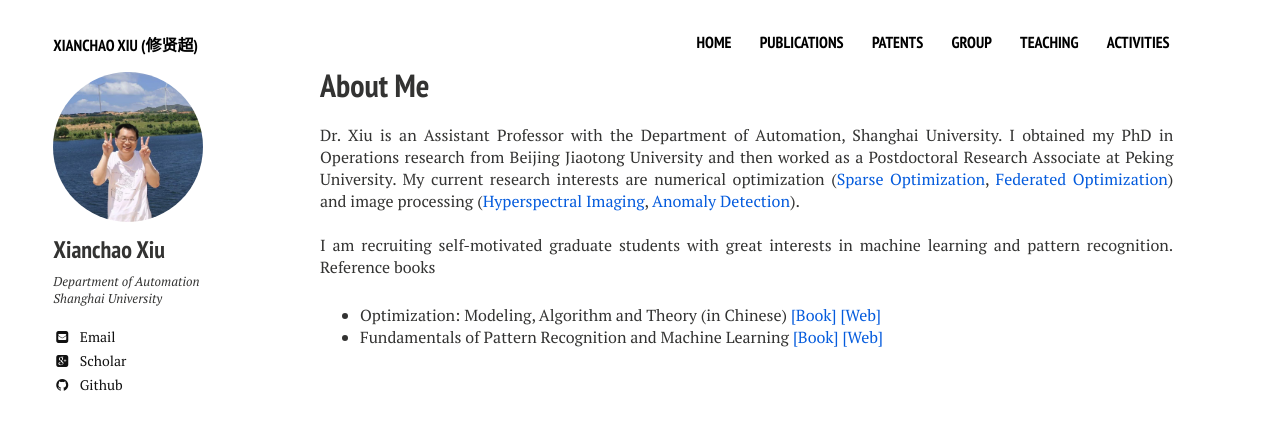
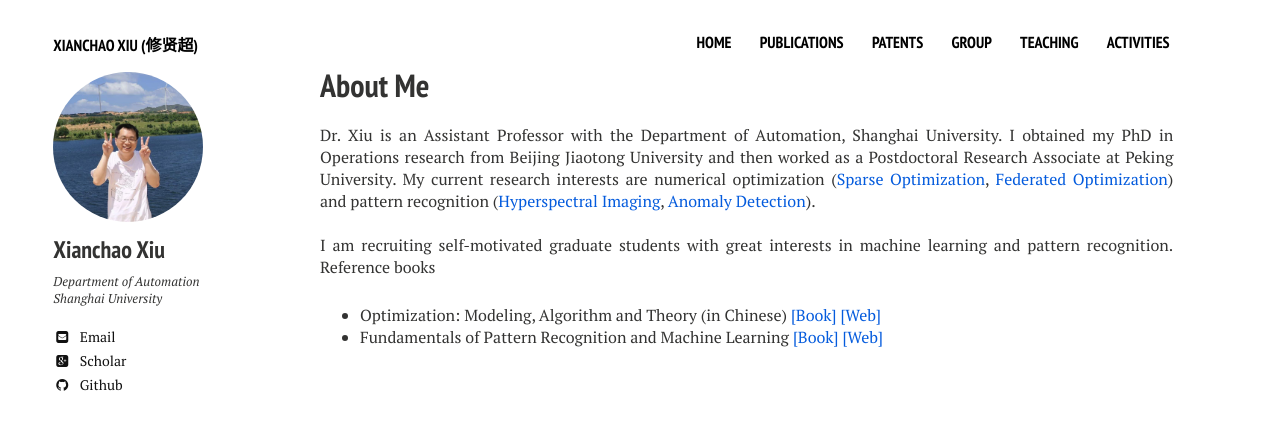
Before and after one commit to xianchaoxiu/xianchaoxiu.github.io, a Jekyll site: the page built from index.md, in a window 1280 px wide. Shown: the top 430 px of the page. Built offline with Jekyll 4.4.1, drawn with Linux system fonts in a browser that asks for light colours; nearby versions of some CDN libraries.

Commit message:
Update home2.html

```diff
--- a/_layouts/home2.html
+++ b/_layouts/home2.html
@@ -24,7 +24,7 @@
       <p> Dr. Xiu is an Assistant Professor with the Department of Automation, Shanghai University.
 	      I obtained my PhD in Operations research from Beijing Jiaotong University and then worked as a Postdoctoral Research Associate at Peking University.
 	      My current research interests are numerical optimization (<a href="https://github.com/xianchaoxiu/Sparse-Optimization" class="textlink" target="_blank">Sparse Optimization</a>, <a href="https://github.com/xianchaoxiu/Federated-Optimization" class="textlink" target="_blank">Federated Optimization</a>)
-	      and image processing (<a href="https://github.com/xianchaoxiu/Hyperspectral-Imaging" class="textlink" target="_blank">Hyperspectral Imaging</a>, <a href="https://github.com/xianchaoxiu/Anomaly-Detection" class="textlink" target="_blank">Anomaly Detection</a>). <br><br>
+	      and pattern recognition (<a href="https://github.com/xianchaoxiu/Hyperspectral-Imaging" class="textlink" target="_blank">Hyperspectral Imaging</a>, <a href="https://github.com/xianchaoxiu/Anomaly-Detection" class="textlink" target="_blank">Anomaly Detection</a>). <br><br>
 
 	      I am recruiting self-motivated graduate students with great interests in machine learning and pattern recognition. Reference books
         <ul>
```
